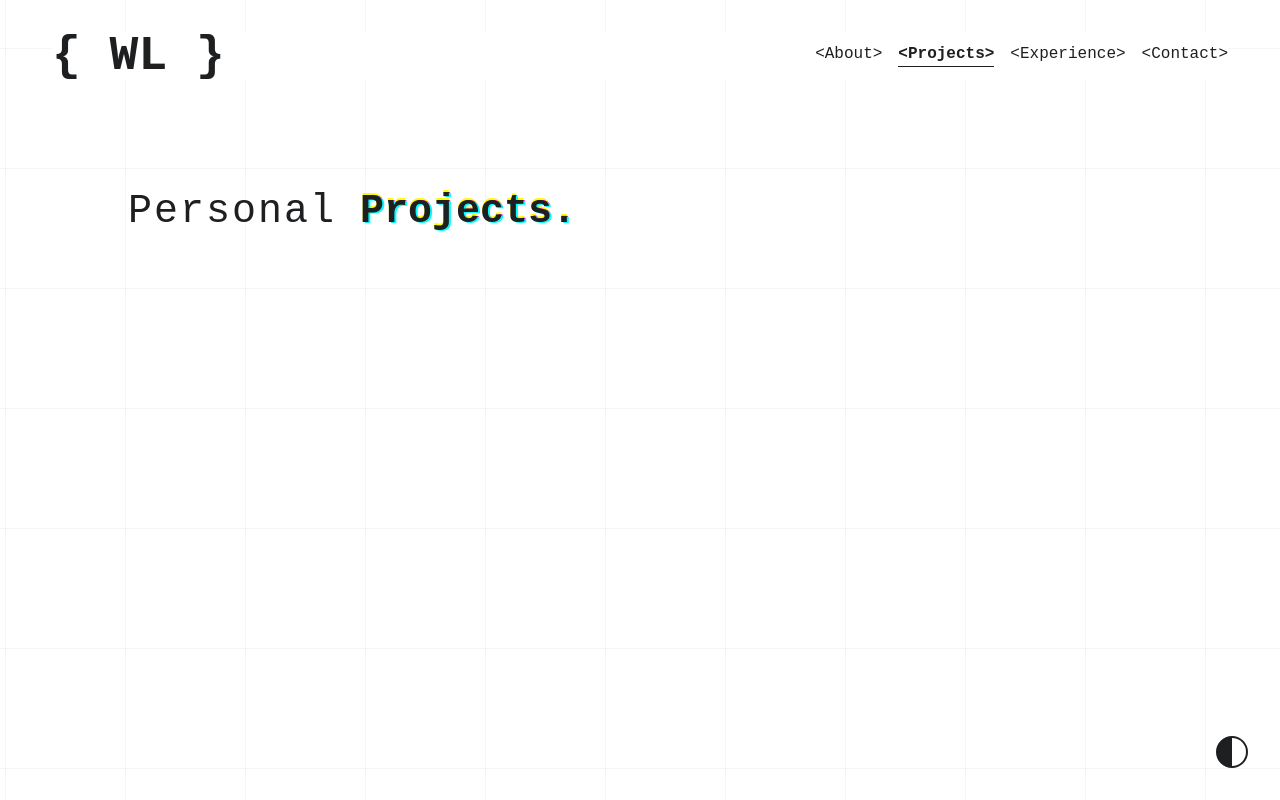
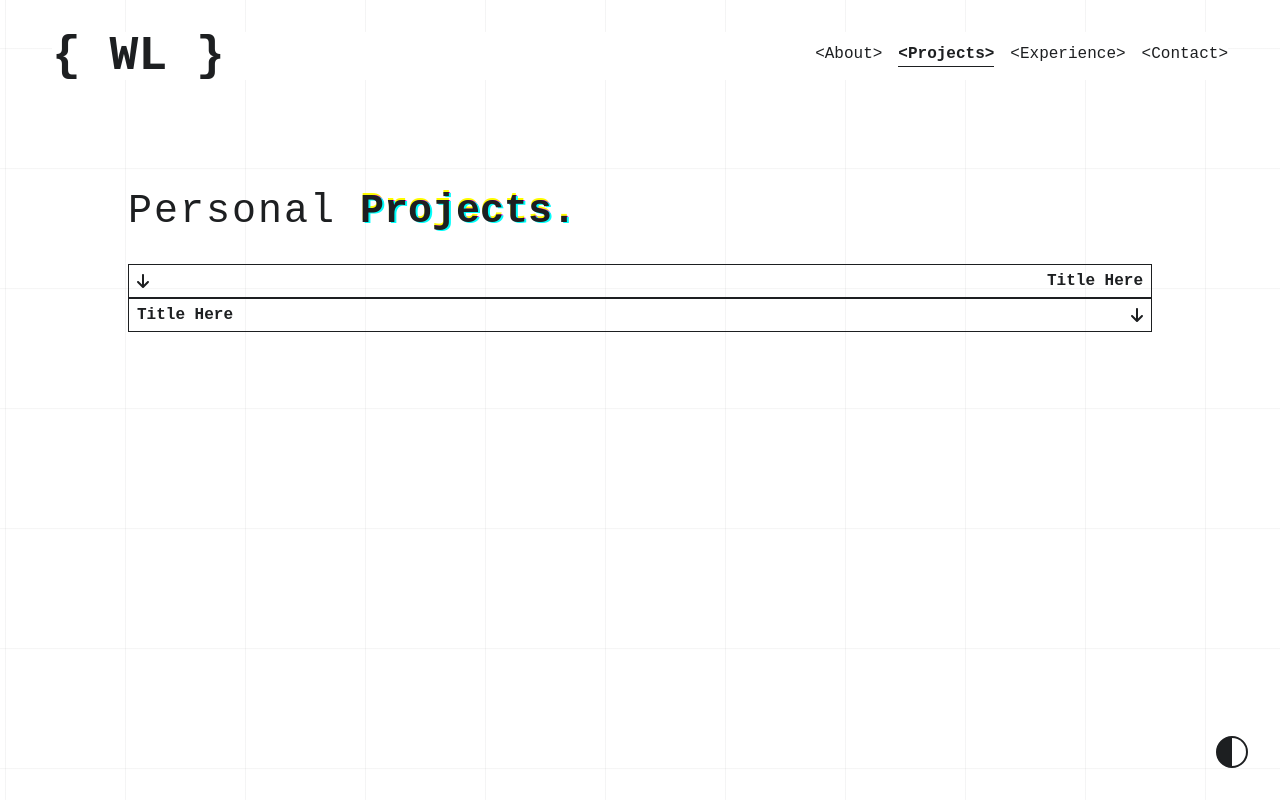
Before and after one commit to williamalowe/WilliamALowe, a React (Vite) app: page /projects in a window 1280 px wide. Built offline with nearby package versions, Linux system fonts and the light colour scheme; a web font is replaced by a local one.

Commit message:
feat: add accordion-component

```diff
--- /dev/null
+++ b/src/components/Accordion/Accordion.jsx
@@ -0,0 +1,71 @@
+import { FontAwesomeIcon } from "@fortawesome/react-fontawesome";
+import styles from "./Accordion.module.css";
+import { faArrowDown } from "@fortawesome/free-solid-svg-icons";
+import { useState, useRef, useEffect } from "react";
+import { motion, AnimatePresence } from "framer-motion";
+
+const Accordion = ({ alignment, title, children }) => {
+  const [showContent, setShowContent] = useState(false);
+  const headerRef = useRef(null);
+  const svgRef = useRef(null);
+
+  if (showContent) {
+    svgRef.current.style.transform = "rotate(180deg)";
+  }
+
+  useEffect(() => {
+    if (alignment === "left") {
+      headerRef.current.style.flexDirection = "row-reverse";
+      svgRef.current.style.marginRight = "auto";
+      if (showContent) {
+        svgRef.current.style.transform = "rotate(-180deg)";
+      } else {
+        svgRef.current.style.transform = "rotate(0deg)";
+      }
+    } else {
+      svgRef.current.style.marginLeft = "auto";
+      if (showContent) {
+        svgRef.current.style.transform = "rotate(180deg)";
+      } else {
+        svgRef.current.style.transform = "rotate(0deg)";
+      }
+    }
+
+  }, [showContent]);
+
+  return (
+    <div className={styles.accordion}>
+      <div
+        className={styles.header}
+        onClick={() => setShowContent(!showContent)}
+        ref={headerRef}
+      >
+        <h5>{title}</h5>
+        <FontAwesomeIcon icon={faArrowDown} ref={svgRef} />
+      </div>
+      <AnimatePresence>
+        {showContent && (
+          <motion.div
+            className={styles.content}
+            initial={{
+              height: 0,
+              opacity: 0,
+            }}
+            animate={{
+              height: 100,
+              opacity: 1,
+            }}
+            exit={{
+              height: 0,
+              opacity: 0,
+            }}
+          >
+            {children}
+          </motion.div>
+        )}
+      </AnimatePresence>
+    </div>
+  );
+};
+
+export default Accordion;
--- /dev/null
+++ b/src/components/Accordion/Accordion.module.css
@@ -0,0 +1,17 @@
+.accordion {
+  width: 100%;
+}
+.header {
+  display: flex;
+  border: 1px solid var(--text-color);
+  padding: 0.5rem;
+  cursor: pointer;
+}
+.header > svg {
+  transition: transform 0.3s ease-in-out;
+}
+.content {
+  border-left: 1px solid var(--text-color);
+  border-right: 1px solid var(--text-color);
+  border-bottom: 1px solid var(--text-color);
+}
--- a/src/views/Projects/Projects.jsx
+++ b/src/views/Projects/Projects.jsx
@@ -1,3 +1,4 @@
+import Accordion from '../../components/Accordion/Accordion';
 import Header from '../../components/Header/Header';
 import styles from './Projects.module.css';
 
@@ -9,7 +10,14 @@ const Projects = () => {
         highlightText='Projects.'
       />
       <div className={styles.content}>
-
+        <Accordion
+          title={'Title Here'}
+          alignment={'left'}
+        />
+        <Accordion
+          title={'Title Here'}
+          alignment={'right'}
+        />
       </div>
     </div>
   )
--- a/src/views/Projects/Projects.module.css
+++ b/src/views/Projects/Projects.module.css
@@ -1,6 +1,9 @@
 .projects {
   width: 1024px;
   height: 100%;
+}
+.content {
+  margin-top: 2rem;
 }
 
 @media screen and (max-width: 768px) {
```
